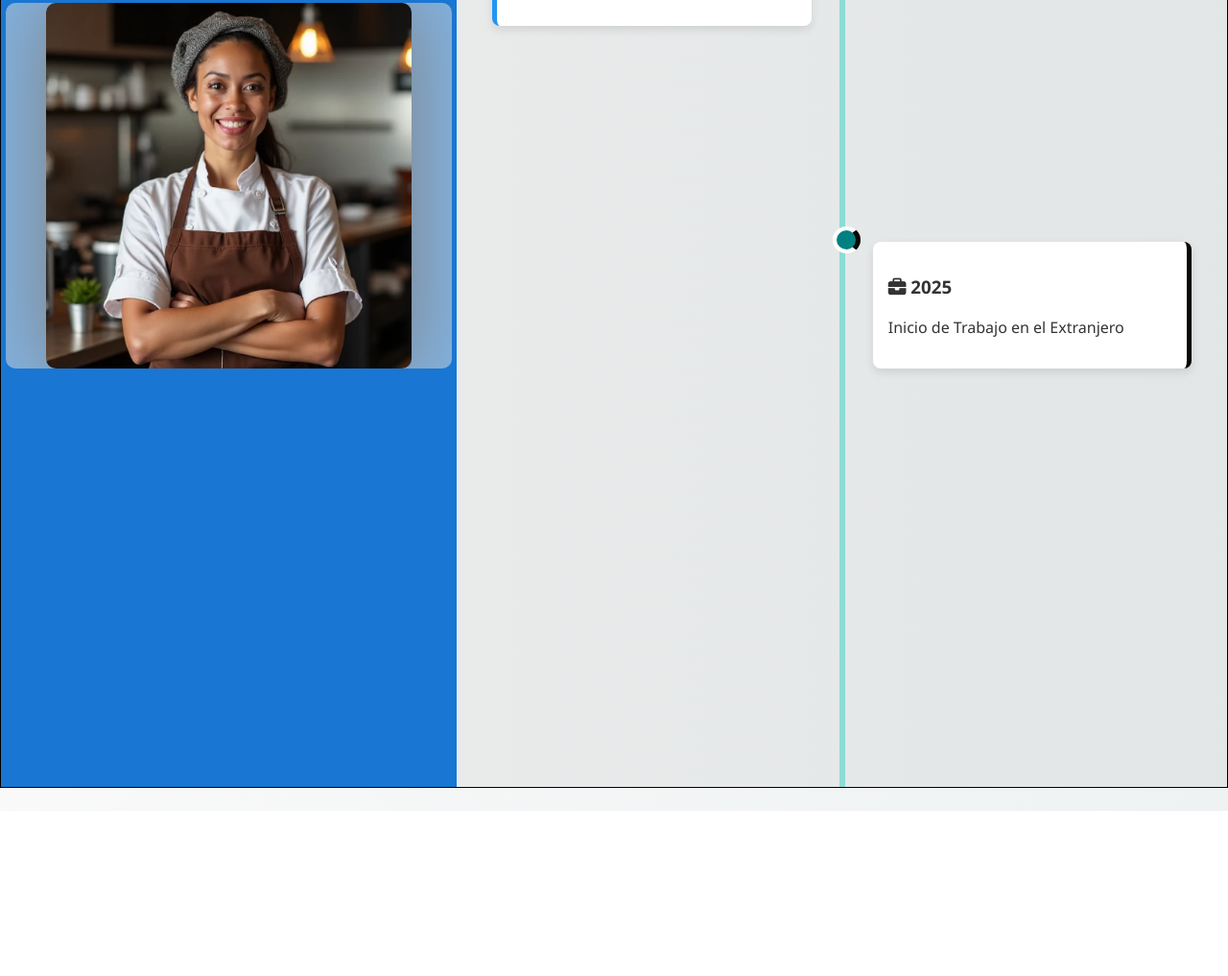
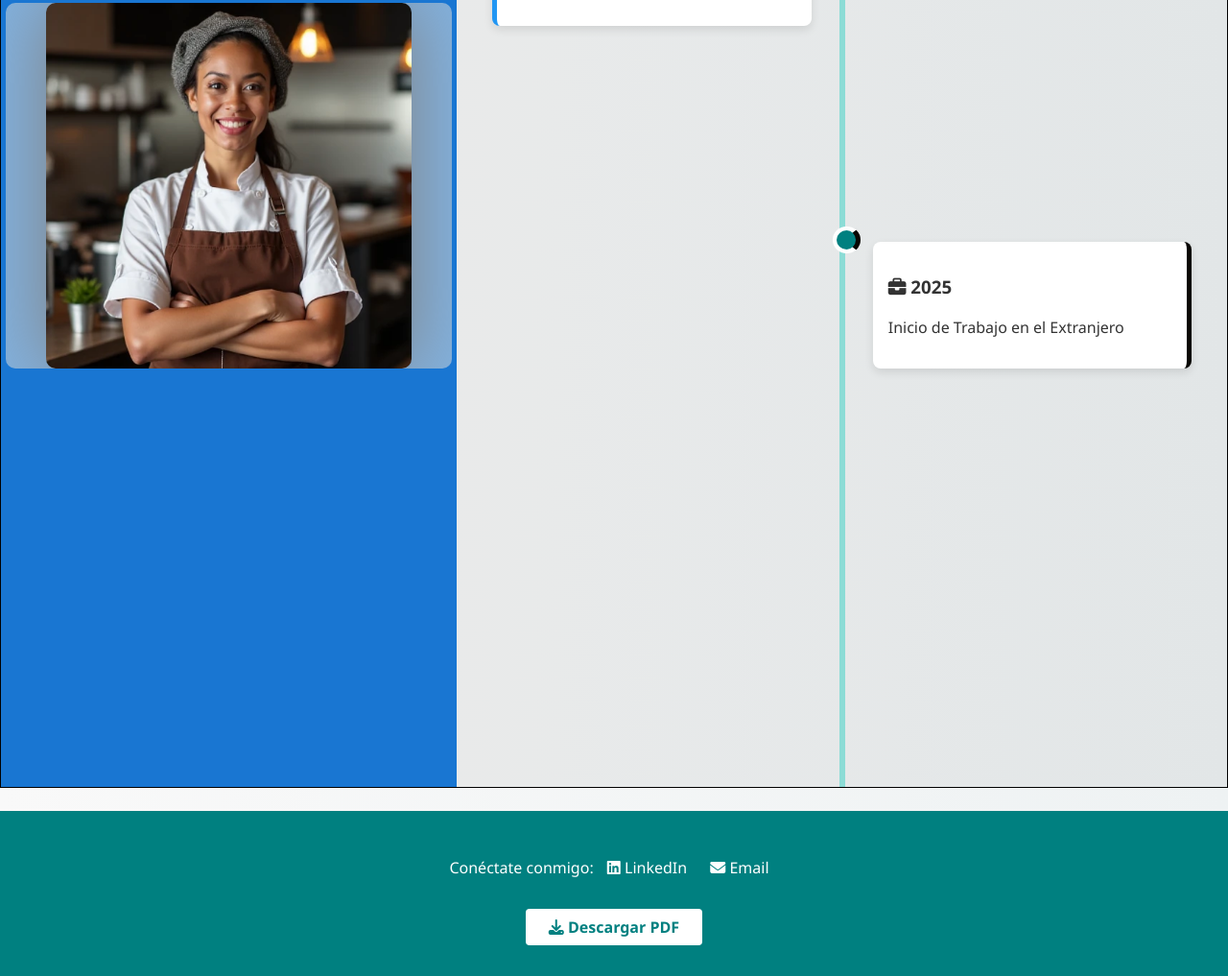
Before and after one commit to JOSEA2990/PlantillaCV, a plain HTML site: page index.html in a window 1280 px wide. Shown: the part 1757-2774 px from the top of the page at 96% size. Before the commit the page ends 2602 px from the top, so only its background shows below. Drawn offline with Linux system fonts and the light colour scheme.

Commit message:
Update 9
FOOTER

```diff
--- a/index.html
+++ b/index.html
@@ -97,5 +97,14 @@
         </div>
     </div>
 
+    <footer>
+      <p>Conéctate conmigo:
+      <a href="https://www.linkedin.com/in/tu-perfil" target="_blank"><i class="fab fa-linkedin"></i> LinkedIn</a>
+      <a href="mailto:tucorreo@ejemplo.com"><i class="fas fa-envelope"></i> Email</a>
+      </p>
+      <a class="download-button" href="cv-NOMBRE.pdf" download>
+      <i class="fas fa-download"></i> Descargar PDF
+      </a>
+    </footer>
 </body>
 </html>
--- a/style.css
+++ b/style.css
@@ -193,3 +193,27 @@ body {
       margin: 1.5rem auto;
       border-left: 0px #1976d2;
     }
+
+    footer {
+      text-align: center;
+      padding: 2rem;
+      background-color: #008080;
+      color: white;
+    }
+
+    footer a {
+      color: #fff;
+      margin: 0 10px;
+      text-decoration: none;
+    }
+
+    .download-button {
+      display: inline-block;
+      margin-top: 1rem;
+      padding: 0.5rem 1.5rem;
+      background-color: white;
+      color: #008080;
+      border-radius: 4px;
+      text-decoration: none;
+      font-weight: bold;
+    }
```
Also changed, not shown: 1 other file.
